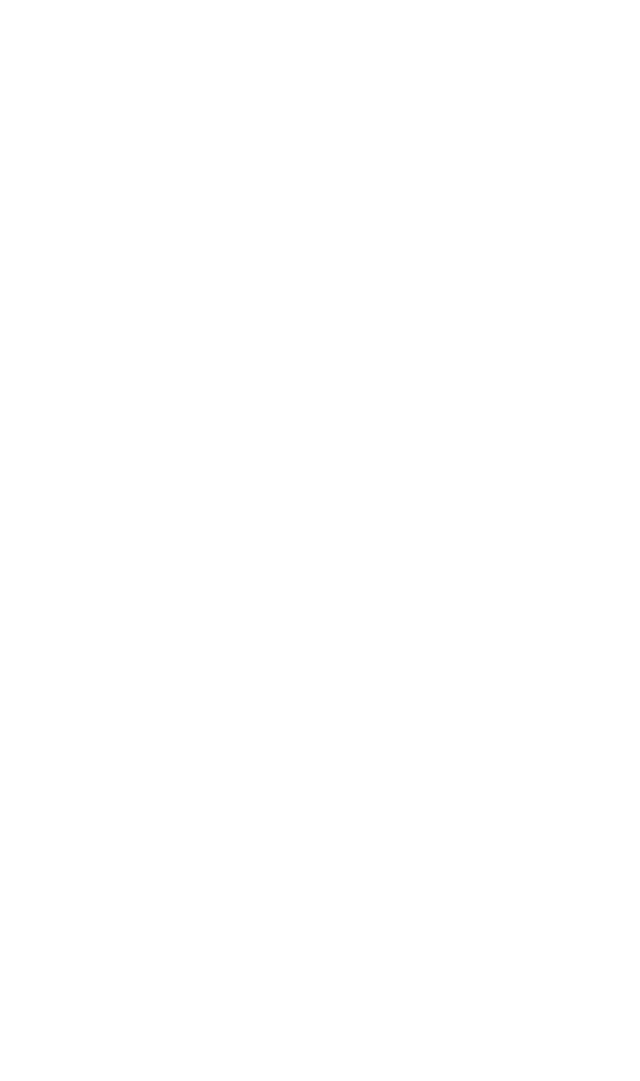
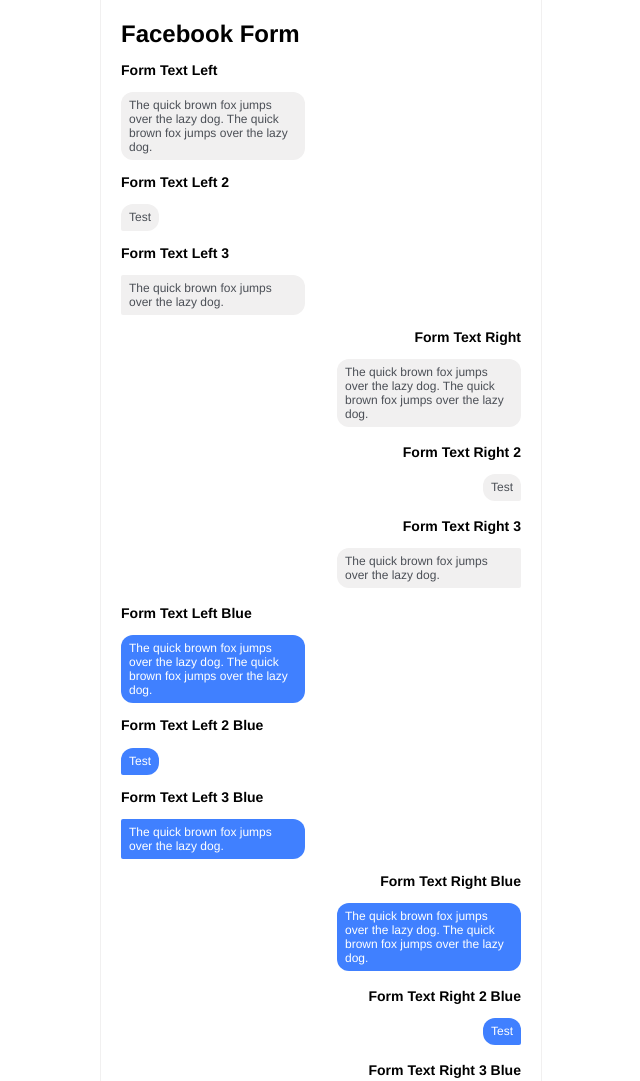
Before and after one commit to thanhnha121/facebook-form, a plain HTML site: page source/index.html in a window 1280 px wide. Shown: the top 1081 px of the page, without its empty margins (319-959 px from the left). Before the commit the page ends 800 px from the top, so only its background shows below. Drawn offline with Linux system fonts and the light colour scheme.

Commit message:
nhaht update form text

```diff
--- a/source/facebook-form.css
+++ b/source/facebook-form.css
@@ -1,2 +1,89 @@
 body {
+    margin: 0;
+    padding: 0;
 }
+
+html {
+    display: table;
+    margin: auto;
+}
+
+.ff-wrapper {
+    font-family: Helvetica, Arial, sans-serif;
+    font-size: 12px;
+    width: 400px;
+    text-align: initial;
+    min-height: calc(100vh - 40px);
+    border-left: 1px solid #f1f0f0;
+    border-right: 1px solid #f1f0f0;
+    padding: 20px;
+}
+
+    .ff-wrapper > h1 {
+        margin: 0;
+    }
+
+    .ff-form-wrapper {
+        width: 100%;
+        display: inline-block;
+    }
+
+.ff-text-left,
+.ff-text-left2,
+.ff-text-left3,
+.ff-text-right,
+.ff-text-right2,
+.ff-text-right3
+{
+    font-family: Helvetica, Arial, sans-serif;
+    font-size: 12px;
+    background: #f1f0f0;
+    min-height: 15px;
+    border-bottom-right-radius: 12px;
+    border-bottom-left-radius: 12px;
+    border-top-right-radius: 12px;
+    border-top-left-radius: 12px;
+    padding: 6px 8px;
+    max-width: 168px;
+    color: #4b4f56;
+    width: auto;
+    display: inline-block;
+}
+
+.ff-text-right,
+.ff-text-right2,
+.ff-text-right3
+{
+    float: right;
+}
+
+.ff-text-left2 {
+    border-bottom-left-radius: 2px;
+}
+
+.ff-text-right2 {
+    border-bottom-right-radius: 2px;
+}
+
+.ff-text-left3 {
+    border-bottom-left-radius: 2px;
+    border-top-left-radius: 2px;
+}
+
+.ff-text-right3 {
+    border-bottom-right-radius: 2px;
+    border-top-right-radius: 2px;
+}
+
+.ff-menu-left {
+
+}
+
+.float-right {
+    float: right;
+}
+
+.ff-form-blue {
+    background: #4080ff;
+    color: #fff;
+}
--- a/source/index.html
+++ b/source/index.html
@@ -0,0 +1,108 @@
+<!DOCTYPE html>
+<html>
+<head>
+  <meta charset="utf-8" />
+  <title>Facebook Form</title>
+  <link href="facebook-form.css" rel="stylesheet">
+</head>
+<body>
+
+  <div class="ff-wrapper">
+    <h1>Facebook Form</h1>
+
+    <h3>Form Text Left</h3>
+    <div class="ff-form-wrapper">
+      <div class="ff-text-left">
+        The quick brown fox jumps over the lazy dog. The quick brown fox jumps over the lazy dog.
+      </div>
+    </div>
+
+    <h3>Form Text Left 2</h3>
+    <div class="ff-form-wrapper">
+      <div class="ff-text-left2">
+        Test
+      </div>
+    </div>
+
+    <h3>Form Text Left 3</h3>
+    <div class="ff-form-wrapper">
+      <div class="ff-text-left3">
+        The quick brown fox jumps over the lazy dog.
+      </div>
+    </div>
+
+    <h3 class="float-right">Form Text Right</h3>
+    <div class="ff-form-wrapper">
+      <div class="ff-text-right">
+        The quick brown fox jumps over the lazy dog. The quick brown fox jumps over the lazy dog.
+      </div>
+    </div>
+
+    <h3 class="float-right">Form Text Right 2</h3>
+    <div class="ff-form-wrapper">
+      <div class="ff-text-right2">
+        Test
+      </div>
+    </div>
+
+    <h3 class="float-right">Form Text Right 3</h3>
+    <div class="ff-form-wrapper">
+      <div class="ff-text-right3">
+        The quick brown fox jumps over the lazy dog.
+      </div>
+    </div>
+
+
+    <h3>Form Text Left Blue</h3>
+    <div class="ff-form-wrapper">
+      <div class="ff-text-left ff-form-blue">
+        The quick brown fox jumps over the lazy dog. The quick brown fox jumps over the lazy dog.
+      </div>
+    </div>
+
+    <h3>Form Text Left 2 Blue</h3>
+    <div class="ff-form-wrapper">
+      <div class="ff-text-left2 ff-form-blue">
+        Test
+      </div>
+    </div>
+
+    <h3>Form Text Left 3 Blue</h3>
+    <div class="ff-form-wrapper">
+      <div class="ff-text-left3 ff-form-blue">
+        The quick brown fox jumps over the lazy dog.
+      </div>
+    </div>
+
+    <h3 class="float-right">Form Text Right Blue</h3>
+    <div class="ff-form-wrapper">
+      <div class="ff-text-right ff-form-blue">
+        The quick brown fox jumps over the lazy dog. The quick brown fox jumps over the lazy dog.
+      </div>
+    </div>
+
+    <h3 class="float-right">Form Text Right 2 Blue</h3>
+    <div class="ff-form-wrapper">
+      <div class="ff-text-right2 ff-form-blue">
+        Test
+      </div>
+    </div>
+
+    <h3 class="float-right">Form Text Right 3 Blue</h3>
+    <div class="ff-form-wrapper">
+      <div class="ff-text-right3 ff-form-blue">
+        The quick brown fox jumps over the lazy dog.
+      </div>
+    </div>
+
+<!--    <h3>Form Menu Left</h3>-->
+<!--    <div class="ff-form-wrapper">-->
+<!--      <div class="ff-menu-left">-->
+<!--        The quick brown fox jumps over the lazy dog. The quick brown fox jumps over the lazy dog.-->
+<!--      </div>-->
+<!--    </div>-->
+
+  </div>
+
+</body>
+</html>
```
